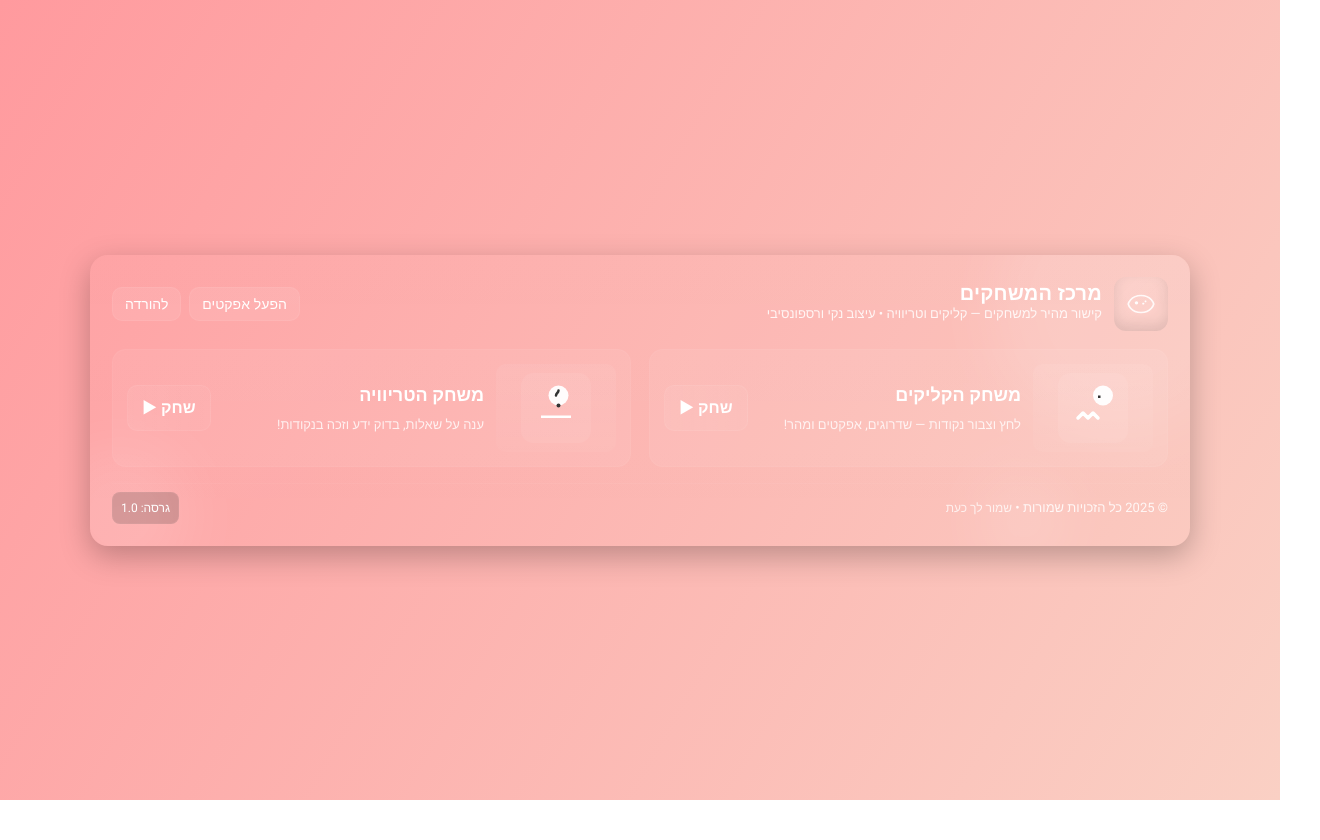
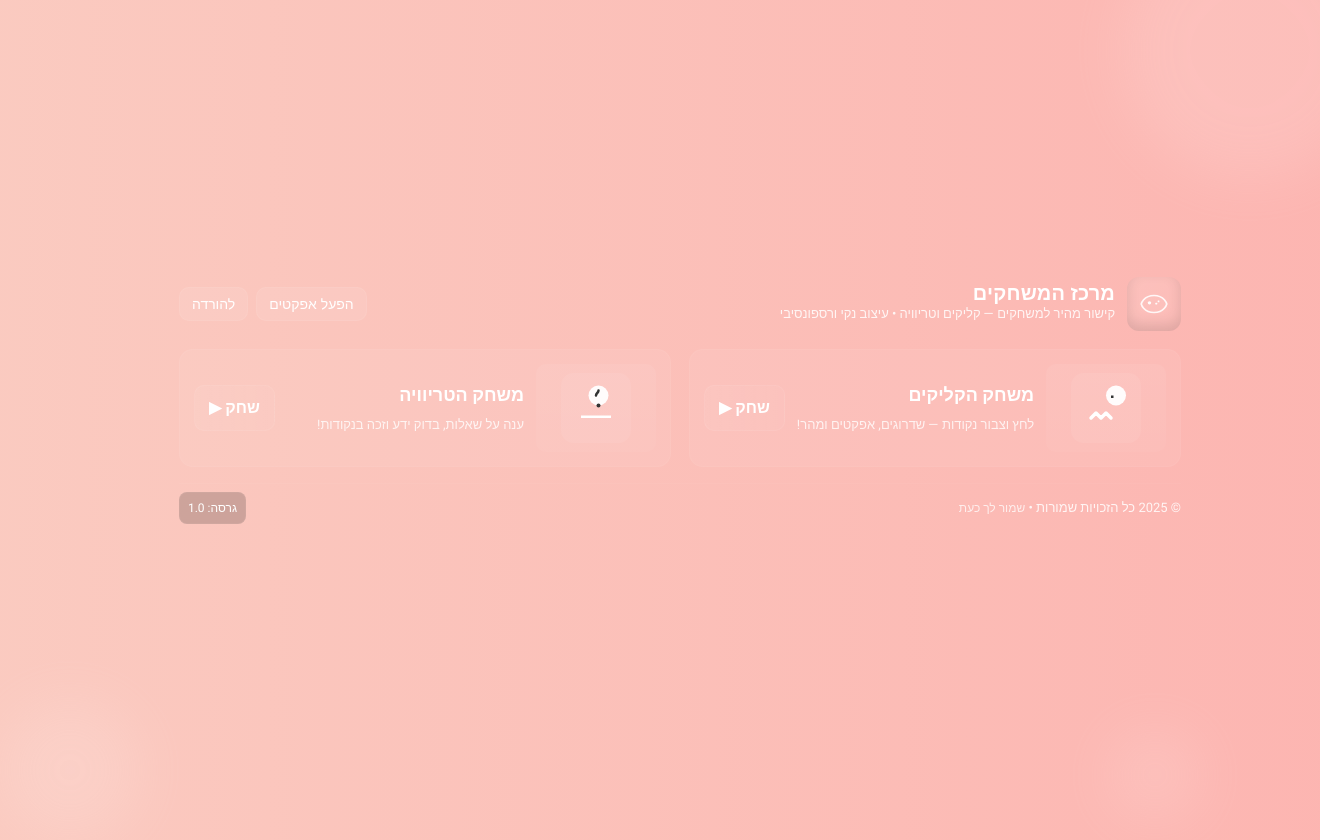
Before and after one commit to shalev1912/chat-gpt, a plain HTML site: page home.html in a window 1280 px wide. Shown: the whole page, 1320 px wide, since content can reach past the window. Before the commit the page ends 800 px from the top, so only its background shows below. Drawn offline with Linux system fonts and the light colour scheme.

Commit message:
Update home.html

```diff
--- a/home.html
+++ b/home.html
@@ -19,37 +19,30 @@
     /* Reset */
     *{box-sizing:border-box}
     html,body{height:100%;margin:0}
-    body{
-      font-family: 'Heebo', system-ui, -apple-system, "Segoe UI", Roboto, "Helvetica Neue", Arial;
-      color:var(--text);
-      -webkit-font-smoothing:antialiased;
-      -moz-osx-font-smoothing:grayscale;
-      overflow-x:hidden;
-      background: linear-gradient(120deg, var(--bg1), var(--bg2));
-      animation: bgShift 12s ease-in-out infinite alternate;
-      display:flex;
-      align-items:center;
-      justify-content:center;
-      padding:30px;
-    }
+    body {
+  background: linear-gradient(270deg, #ff9a9e, #fad0c4, #a18cd1, #fbc1cc);
+  background-size: 800% 800%;
+  animation: gradientShift 20s ease infinite;
+  margin: 0;
+  font-family: 'Heebo', sans-serif;
+  color: white;
+  height: 100vh;
+  display: flex;
+  align-items: center;
+  justify-content: center;
+}
 
-    /* gradient animation */
-    @keyframes bgShift {
-      0%{filter: hue-rotate(0deg)}
-      50%{filter: hue-rotate(25deg) saturate(1.05)}
-      100%{filter: hue-rotate(-10deg)}
-    }
-
-    .wrap{
-      width:100%;
-      max-width:1100px;
-      background: linear-gradient(180deg, rgba(255,255,255,0.03), rgba(255,255,255,0.02));
-      border-radius:18px;
-      padding:22px;
-      box-shadow: 0 10px 30px rgba(0,0,0,0.25);
-      position:relative;
-      overflow:hidden;
-    }
+@keyframes gradientShift {
+  0% {
+    background-position: 0% 50%;
+  }
+  50% {
+    background-position: 100% 50%;
+  }
+  100% {
+    background-position: 0% 50%;
+  }
+}
 
     header.top {
       display:flex;
```
